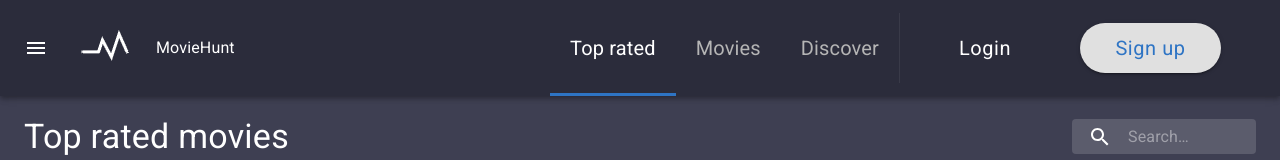
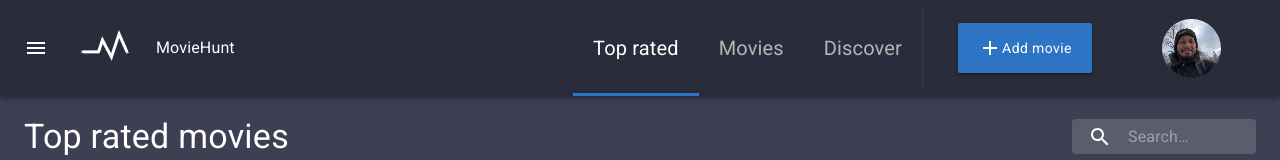
Before and after one commit to SergeyDragunov/film-challenge-app, a React (Create React App) app: page / in a window 1280 px wide. Shown: the top 160 px of the page. Built offline with nearby package versions, Linux system fonts and the light colour scheme; no server answers.

Commit message:
routing for modals

```diff
--- a/src/components/AddMovieModal/AddMovieModal.jsx
+++ b/src/components/AddMovieModal/AddMovieModal.jsx
@@ -5,11 +5,9 @@ import React from "react";
 import Grid from "@material-ui/core/Grid";
 import { makeStyles } from "@material-ui/core/styles";
 import Typography from "@material-ui/core/Typography";
-import Link from "@material-ui/core/Link";
 import Button from "@material-ui/core/Button";
 
 import Modal from "../Modal/Modal";
-import Logo from "../Logo/Logo";
 import Input from "../Input/Input";
 import DatePicker from "../DatePicker/DatePicker";
 import UploadButton from '../UploadButton/UploadButton';
@@ -30,8 +28,6 @@ const useStyles = makeStyles(theme => ({
 		fontWeight: 400
 	}
 }));
-
-const fakeUrl = "javascript:;";
 
 export default () => {
 	const classes = useStyles();
--- a/src/components/Header/Header.jsx
+++ b/src/components/Header/Header.jsx
@@ -1,4 +1,5 @@
 import React from "react";
+import { Link as RouterLink } from 'react-router-dom';
 // import PropTypes from 'prop-types';
 
 // Material UI
@@ -40,6 +41,10 @@ const useStyles = makeStyles(theme => ({
     color: "#B5B5B5",
     fontWeight: "400",
     fontSize: "20px",
+    transition: theme.transitions.create("color"),
+    "&:hover": {
+      color: "#fff"
+    },
     "&::after": {
       content: "''",
       position: "absolute",
@@ -87,14 +92,17 @@ const useStyles = makeStyles(theme => ({
     color: "#ffffff",
     textTransform: "none",
     fontWeight: "400",
+    transition: theme.transitions.create("backgroundColor"),
     "&:hover": {
-      backgroundColor: "#2E74C4"
+      backgroundColor: "#245ea0"
     }
+  },
+  avatarLink: {
+    marginLeft: "70px"
   },
   avatar: {
     height: "59px",
     width: '59px',
-    marginLeft: "70px"
   }
 }));
 
@@ -117,14 +125,24 @@ const AuthControls = () => {
   const classes = useStyles();
 
   return (
-    <div>
-      <Button color="inherit" className={classes.loginButton}>
+    <Grid container alignItems="center">
+      <Grid item>
+        <Link
+          color="inherit"
+          className={classes.loginButton}
+          component={RouterLink}
+          to={{
+            pathname: `/login`,
+            state: { modal: true }
+          }}
+        >
           Login
-      </Button>
+        </Link>
+      </Grid>
       <Button variant="contained" className={classes.signUpButton}>
         Sign up
       </Button>
-    </div>
+    </Grid>
   )
 }
 
@@ -136,16 +154,23 @@ const UserHeader = () => {
       <Button
         variant="contained"
         color="primary"
+        component={RouterLink}
         className={classes.addMovieButton}
+        to={{
+          pathname: `/add-movie`,
+          state: { modal: true }
+        }}
       >
         <AddIcon />
         Add movie
       </Button>
+      <RouterLink to='/profile' className={classes.avatarLink}>
         <Avatar
           alt="Remy Sharp"
           src={profileImg}
           className={classes.avatar}
         />
+      </RouterLink>
     </Grid>
   )
 }
@@ -181,7 +206,7 @@ const Header = () => {
           ))}
         </Grid>
         <div className={classes.headerSide}>
-          {false ? <UserHeader/> : <AuthControls />}
+          {true ? <UserHeader/> : <AuthControls />}
         </div>
       </Toolbar>
     </AppBar>
--- a/src/components/LoginModal/LoginModal.jsx
+++ b/src/components/LoginModal/LoginModal.jsx
@@ -48,7 +48,7 @@ export default () => {
 	const classes = useStyles();
 
 	return (
-		<Modal className={classes.loginModal} contentclassname={classes.loginContent}>
+		<Modal className={classes.loginModal}>
 			<Grid className={classes.logoWrapper} container justify="center">
 				<Grid item>
 					<Logo />
--- a/src/components/Modal/Modal.jsx
+++ b/src/components/Modal/Modal.jsx
@@ -1,5 +1,6 @@
 import React from 'react';
 import PropTypes from 'prop-types';
+import { withRouter } from 'react-router-dom';
 
 // Material UI
 
@@ -30,12 +31,9 @@ const useStyles = makeStyles(theme => ({
 const Modal = props => {
   const [open, setOpen] = React.useState(true);
 
-  // const handleOpen = () => {
-  //   setOpen(true);
-  // };
-
   const handleClose = () => {
     setOpen(false);
+    props.history.goBack();
   };
   const classes = useStyles();
 
@@ -50,7 +48,6 @@ const Modal = props => {
         paper: classes.paper,
         dialogContent: classes.dialogContent
       }}
-      {...props}
     >
       <IconButton className={classes.clearButton} aria-label="Close Modal" onClick={handleClose}>
         <ClearIcon />
@@ -66,4 +63,4 @@ Modal.propTypes  = {
   children: PropTypes.node
 }
 
-export default Modal;
+export default withRouter(Modal);
--- a/src/containers/App/App.jsx
+++ b/src/containers/App/App.jsx
@@ -1,9 +1,9 @@
-import React from "react";
-import { Route } from "react-router-dom";
+import React, { Component } from "react";
+import { Route, Switch, withRouter } from "react-router-dom";
 
 // Material UI
 
-import { makeStyles } from '@material-ui/core/styles';
+import { withStyles } from '@material-ui/core/styles';
 import Container from '@material-ui/core/Container';
 
 import Header from '../../components/Header/Header';
@@ -11,27 +11,51 @@ import Drawer from '../../components/Drawer/Drawer';
 import Notification from '../../components/Notification/Notification';
 import Movies from '../Movies/Movies';
 
-// import LoginModal from '../../components/LoginModal/LoginModal';
-// import AddMovieModal from '../../components/AddMovieModal/AddMovieModal';
+import LoginModal from '../../components/LoginModal/LoginModal';
+import AddMovieModal from '../../components/AddMovieModal/AddMovieModal';
 
-const useStyles = makeStyles(theme => ({
+const styles = theme => ({
   app: {
   	minHeight: "100vh",
   	backgroundColor: theme.palette.secondary.light
   }
-}));
+});
 
-export default () => {
-	const classes = useStyles();
+class App extends Component {
+	previousLocation = this.props.location;
+
+	componentWillUpdate(nextProps) {
+    const { location } = this.props;
+
+    if (nextProps.history.action !== "POP" && (!location.state || !location.state.modal)) {
+      this.previousLocation = this.props.location;
+    }
+  }
+
+  render() {
+		let { location, classes } = this.props;
+
+	  let isModal = !!(
+	    location.state &&
+	    location.state.modal &&
+	    this.previousLocation !== location
+	  );
 
 		return (
 			<div className={classes.app}>
 				<Header />
 				<Drawer />
 				<Container>
+					<Switch location={isModal ? this.previousLocation : location}>
 						<Route path="/" exact component={Movies} />
+					</Switch>
+					{isModal ? <Route path="/login" component={LoginModal} /> : null}
+					{isModal ? <Route path="/add-movie" component={AddMovieModal} /> : null}
 				</Container>
 				<Notification />
 			</div>
 		)
   }
+}
+
+export default withRouter(withStyles(styles)(App));
```
Lines whose indentation alone changed are shown as unchanged.
